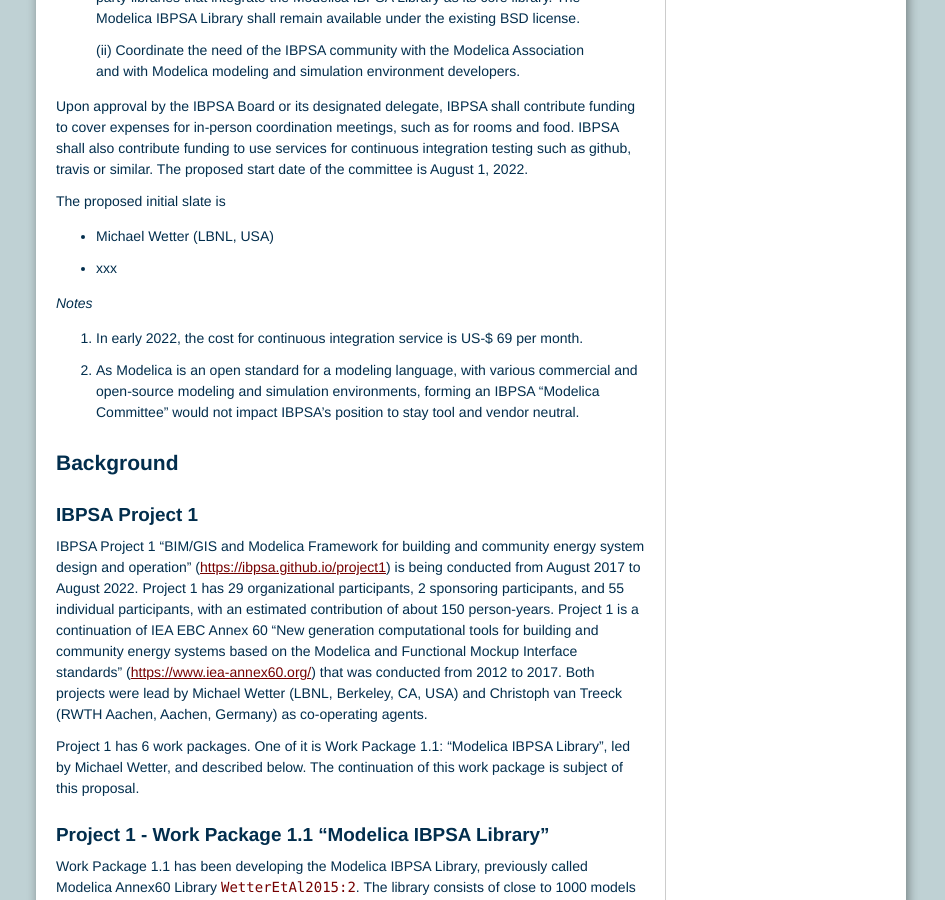
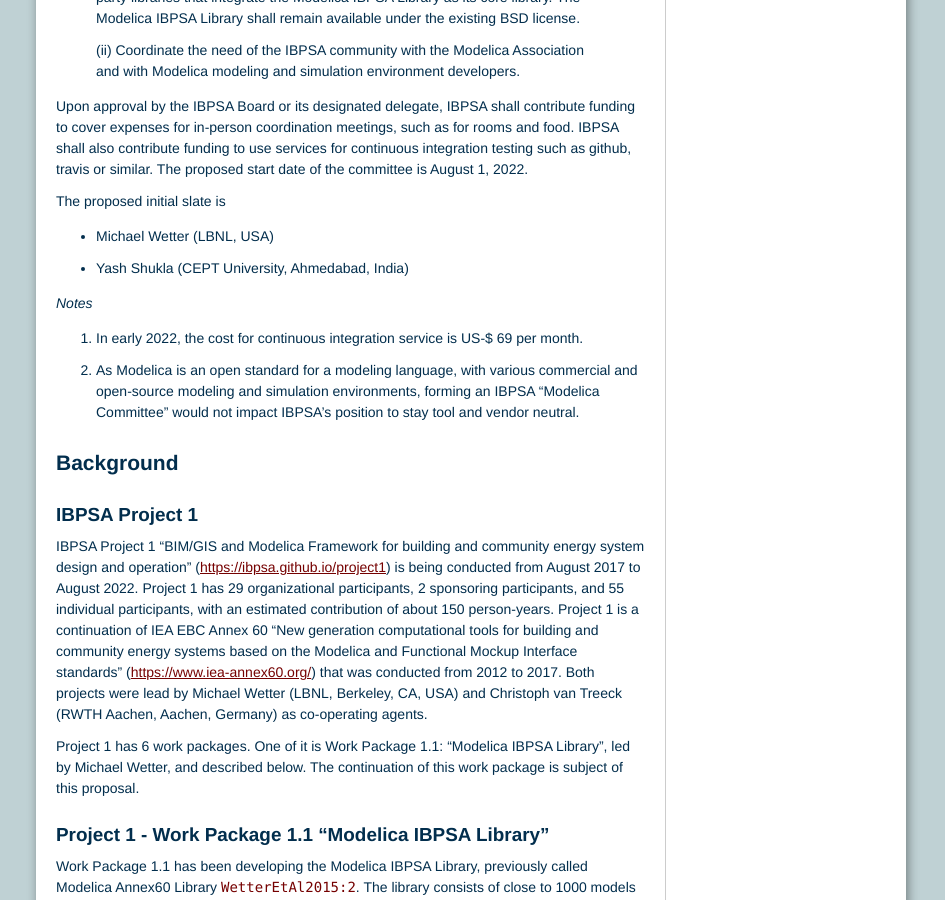
Before and after one commit to ibpsa/project1, a Sphinx documentation site: the page built from reports/2022-wp_1_1_continuation/source/contents.rst, in a window 1280 px wide and 900 px high, scrolled down 533 px. Shown: the whole window, without its empty margins (169-1114 px from the left). Built offline with Sphinx 7.4.7, drawn with Linux system fonts in a browser that asks for light colours; cross-references to code outside the pages are shown as plain code.

Commit message:
Added Yash as a member

```diff
--- a/reports/2022-wp_1_1_continuation/source/contents.rst
+++ b/reports/2022-wp_1_1_continuation/source/contents.rst
@@ -45,7 +45,7 @@
 The proposed initial slate is
 
 - Michael Wetter (LBNL, USA)
-- xxx
+- Yash Shukla (CEPT University, Ahmedabad, India)
 
 
 *Notes*
```
